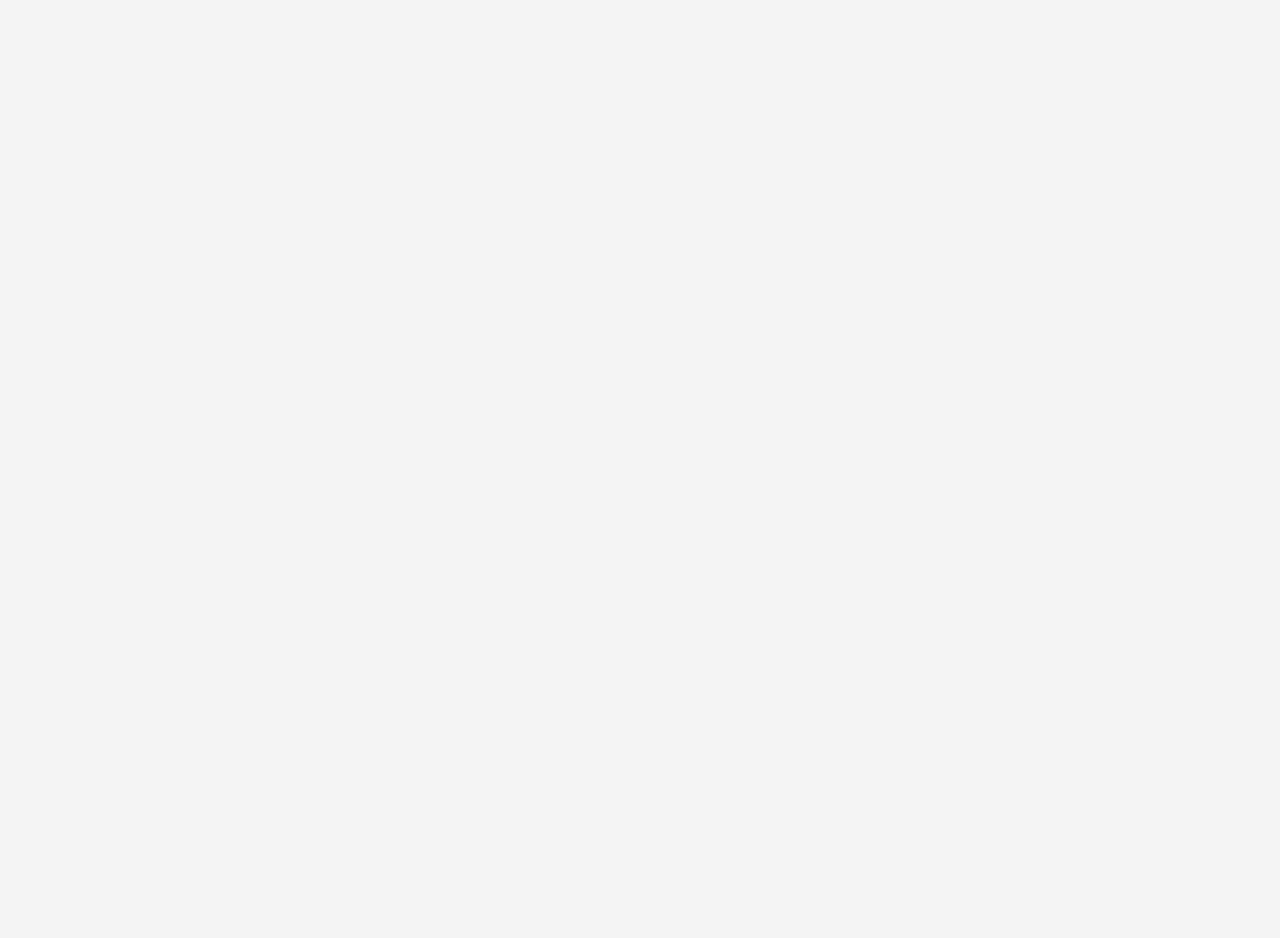
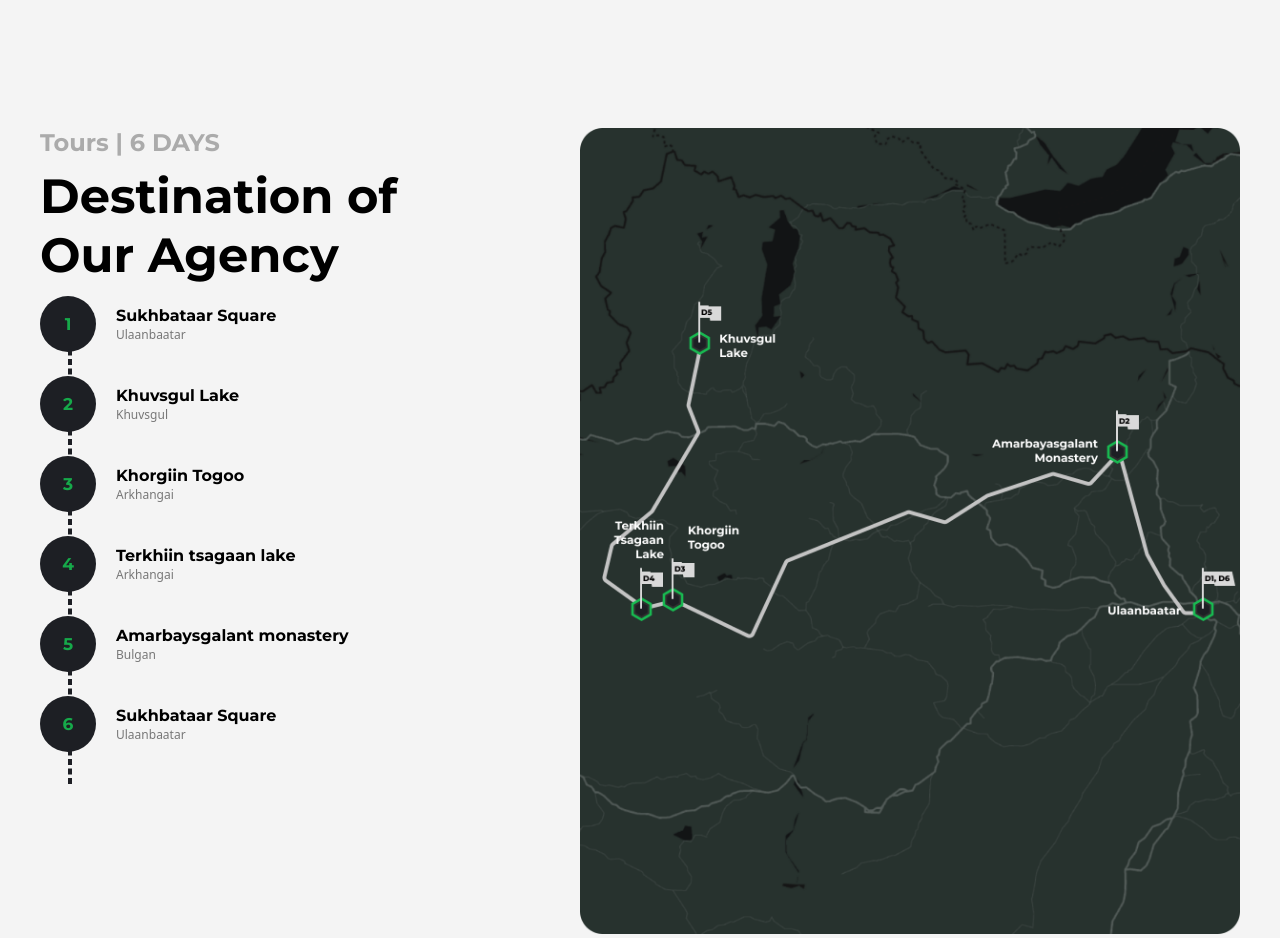
Before and after one commit to Nomindaa/Pinetour, a React (Create React App) app: page / in a window 1280 px wide. Shown: the part 820-1758 px from the top of the page. Before the commit the page ends 800 px from the top, so only its background shows below. Built offline with nearby package versions, Linux system fonts and the light colour scheme.

Commit message:
Added destination component

```diff
--- a/src/App.js
+++ b/src/App.js
@@ -1,5 +1,4 @@
-import { Header } from "./components";
-import { Hero } from "./components";
+import { Destination, Header, Hero } from "./components";
 
 export const App = () => {
   return (
@@ -11,6 +10,7 @@ export const App = () => {
     >
       <Header />
       <Hero />
+      <Destination />
     </div>
   );
 };
--- /dev/null
+++ b/src/components/destination/Destination.css
@@ -0,0 +1,95 @@
+#destination-container {
+    max-width: 1200px;
+    width: 1200px;
+    margin: 0 auto;
+    display: flex;
+    padding-top: 150px;
+}
+
+#destination-left-side {
+    width: 45%;
+    display: flex;
+    flex-direction: column;
+}
+
+#destination-subtitle {
+    font-size: 24px;
+    font-weight: 700;
+    line-height: 29.26px;
+    color: #ababab;
+}
+
+#destination-title {
+   font-size: 48px;
+    font-weight: 700;
+    line-height: 58.51px;
+    width: 358px;
+    margin-top: 10px;
+}
+
+#destionation-map {
+    padding-top: 80px;
+    display: flex;
+    flex-direction: column;
+}
+
+#destination-item-container {
+    position: relative;
+    height: 80px;
+    display: flex;
+    gap: 20px;
+    align-items: center;
+}
+
+#triple-line {
+    position: absolute;
+    left: 28px;
+    top: 70%;
+    border: 2px dashed #1d1f24;
+    height: 40px;
+
+}
+
+
+#destination-item-left-side {
+    width: 56px;
+    height: 56px;
+    border-radius: 50%;
+    background-color: #1D1F24;
+    display: flex;
+    justify-content: center;
+    align-items: center;
+    font-size: 17px;
+    font-weight: 700;
+    line-height: 20.72px;
+    color: #16a94a;
+}
+
+#destination-item-right-side {
+    display: flex;
+    flex-direction: column;
+    justify-content: center;
+}
+
+#destination-item-title {
+    font-size: 16px;
+    font-weight: 700;
+    line-height: 19.5px;
+    color: #000000
+}
+
+#destination-item-location {
+    font-family: system-ui, -apple-system, BlinkMacSystemFont, 'Segoe UI', Roboto, Oxygen, Ubuntu, Cantarell, 'Open Sans', 'Helvetica Neue', sans-serif;
+    font-size: 12px;
+    font-weight: 14.63px;
+    text-align: left;
+    color: #777777;
+}
+
+#destination-right-side {
+    width: 55%;
+}
+
+#destination-right-side img {
+    width: 100%;
+}
--- /dev/null
+++ b/src/components/destination/Destination.js
@@ -0,0 +1,64 @@
+import React from "react";
+import "./Destination.css";
+
+const destinations = [
+  {
+    number: 1,
+    title: "Sukhbataar Square",
+    location: "Ulaanbaatar",
+  },
+
+  {
+    number: 2,
+    title: "Khuvsgul Lake",
+    location: "Khuvsgul",
+  },
+  {
+    number: 3,
+    title: "Khorgiin Togoo",
+    location: "Arkhangai",
+  },
+  {
+    number: 4,
+    title: "Terkhiin tsagaan lake",
+    location: "Arkhangai",
+  },
+  {
+    number: 5,
+    title: "Amarbaysgalant monastery",
+    location: "Bulgan",
+  },
+  {
+    number: 6,
+    title: "Sukhbataar Square",
+    location: "Ulaanbaatar",
+  },
+];
+
+export const Destination = () => {
+  return (
+    <div id="destination-container">
+      <div id="destination-left-side">
+        <div id="destination-subtitle">Tours | 6 DAYS</div>
+        <div id="destination-title">Destination of Our Agency</div>
+        <div id="destination-map">
+          {destinations.map((destination) => (
+            <div id="destination-item-container">
+              <div id="destination-item-left-side">{destination.number}</div>
+              <div id="destination-item-right-side">
+                <div id="destination-item-title">{destination.title}</div>
+                <div id="destination-item-location">{destination.location}</div>
+              </div>
+
+              <div id="triple-line"></div>
+            </div>
+          ))}
+        </div>
+      </div>
+
+      <div id="destination-right-side">
+        <img src="images/destination.png" alt="destination" />
+      </div>
+    </div>
+  );
+};
--- /dev/null
+++ b/src/components/destination/index.js
@@ -0,0 +1 @@
+export * from "./Destination";
--- a/src/components/index.js
+++ b/src/components/index.js
@@ -1,2 +1,3 @@
 export * from "./header";
 export * from "./hero";
+export * from "./destination";
```
Also changed, not shown: src/components/destination/Data.js (added, +33 -0 lines), public/images/destination.png (added), src/components/hero/Hero.css (line endings or trailing spaces).
